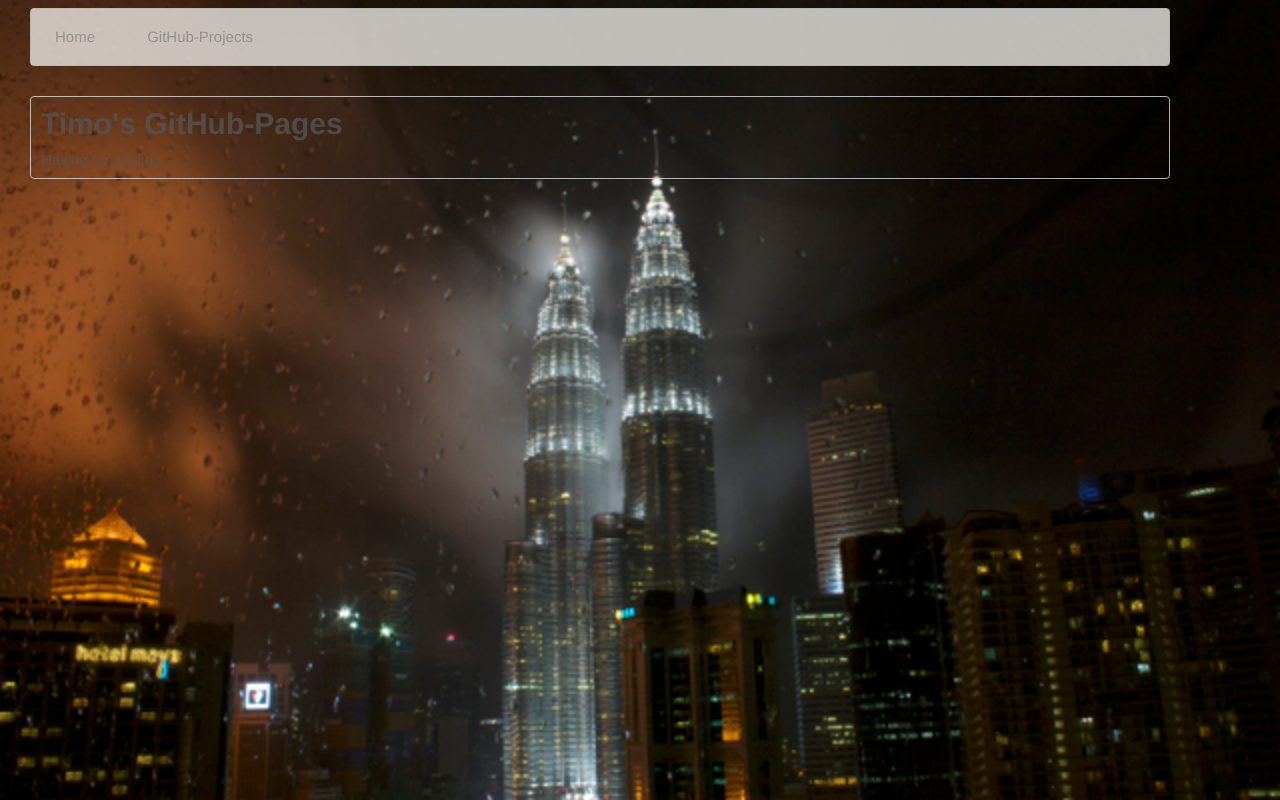
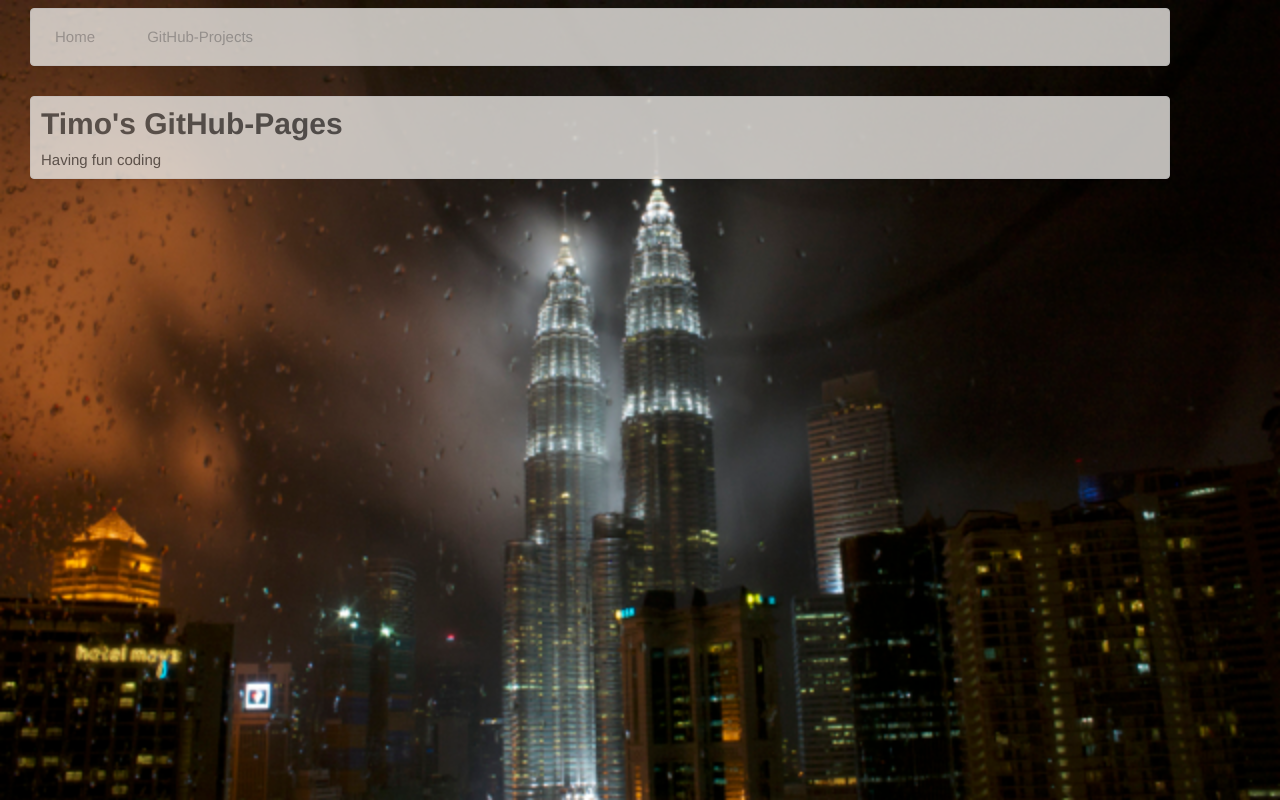
Before and after one commit to timoabend/timoabend.github.io, a plain HTML site: page index.html in a window 1280 px wide. Drawn offline with nearby package versions, Linux system fonts and the light colour scheme.

Commit message:
background-color correction

```diff
--- a/index.css
+++ b/index.css
@@ -15,6 +15,7 @@ body {
 }
 
 main {
+  background-color: #EBE8E4;
   border: 1px solid #dedede;
   border-radius: 4px;
   box-shadow: 0 2px 2px -1px rgba(0, 0, 0, 0.055);
```
